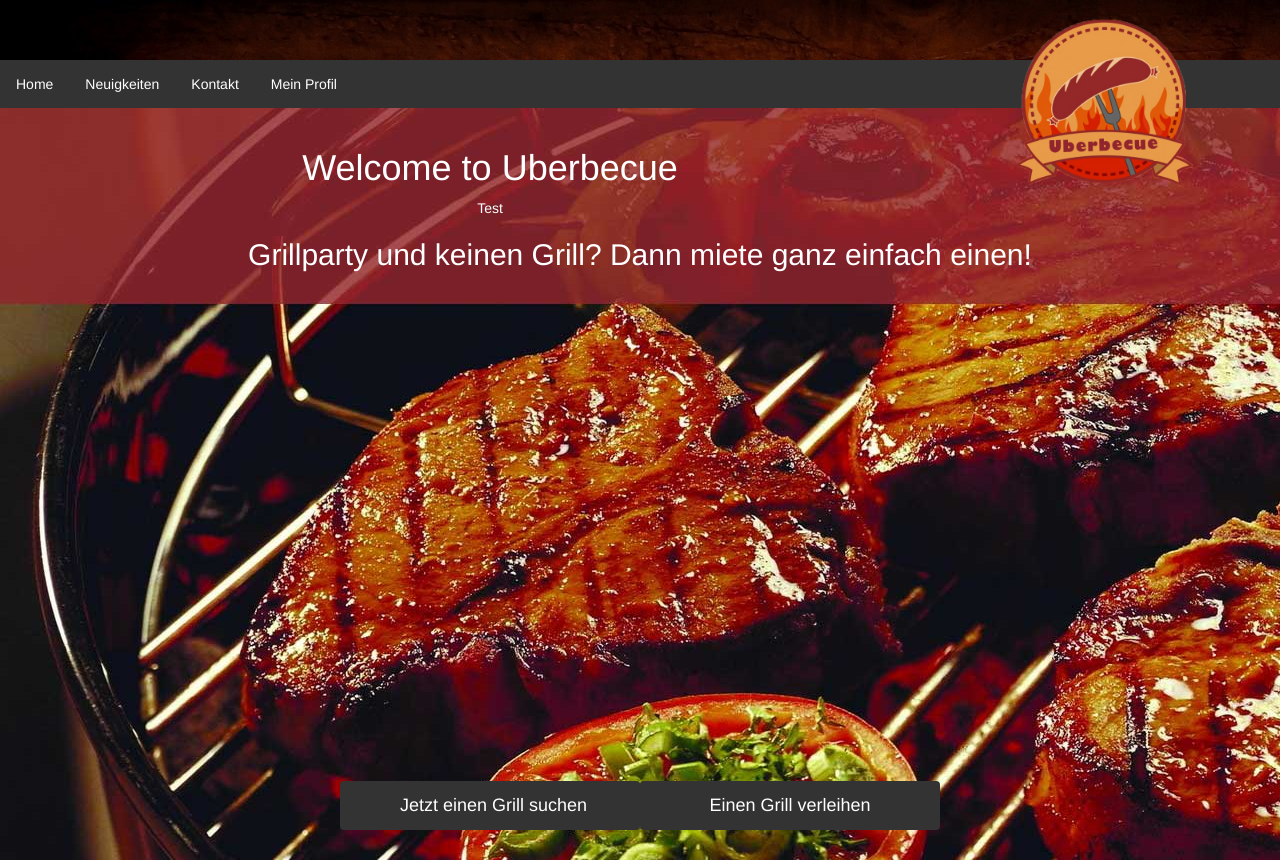
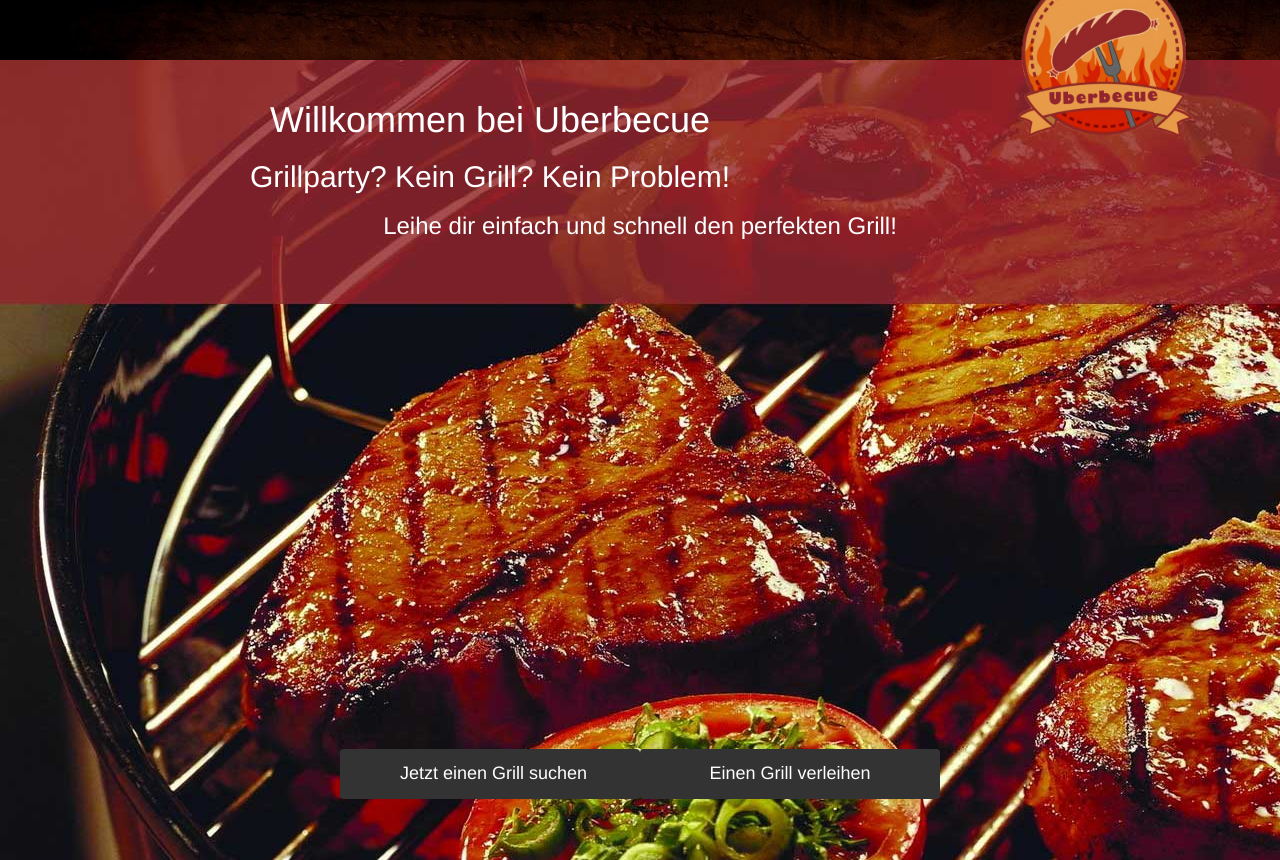
Before and after one commit to kaank1905/uberbecue, a Vue app: page /#/ in a window 1280 px wide. Built offline with nearby package versions, Linux system fonts and the light colour scheme.

Commit message:
Design fix
Überflüssige Navigation entfernt

```diff
--- a/src/components/Hello.vue
+++ b/src/components/Hello.vue
@@ -1,19 +1,10 @@
 <template>
   <div class="hello"> <!-- class definition -->
-    <ul>
-      <li><a href="default.asp">Home</a></li>
-      <li><a href="news.asp">Neuigkeiten</a></li>
-      <li><a href="contact.asp">Kontakt</a></li>
-      <li><a href="about.asp">Mein Profil</a></li>
-    </ul>
     <img id="logo" src="../assets/loggo.png" >
     <br>
     <h1 align="center">{{ msg }}</h1>
-
-<p><a href="#/test">Test</a></p>
-
-    <h2 align="center">Grillparty und keinen Grill? Dann miete ganz einfach einen!</h2>
-
+    <h2 align="center">Grillparty? Kein Grill? Kein Problem!</h2>
+    <h3 align="center">Leihe dir einfach und schnell den perfekten Grill!</h3>
     <a href="#/search"><button type="button" class="btn btn-primary">Jetzt einen Grill suchen</button></a>
     <a href="#/create"><button type="button" class="btn btn-primary">Einen Grill verleihen</button></a>
 
@@ -26,7 +17,7 @@ export default {
   name: 'hello',
   data () {
     return {
-      msg: 'Welcome to Uberbecue'
+      msg: 'Willkommen bei Uberbecue'
     }
   }
 }
@@ -59,7 +50,7 @@ a:hover {
   color: white;
   text-decoration: none;
 }
-h1, h2 {
+h1, h2, h3 {
   font-weight: normal;
   color: white;
 
```
